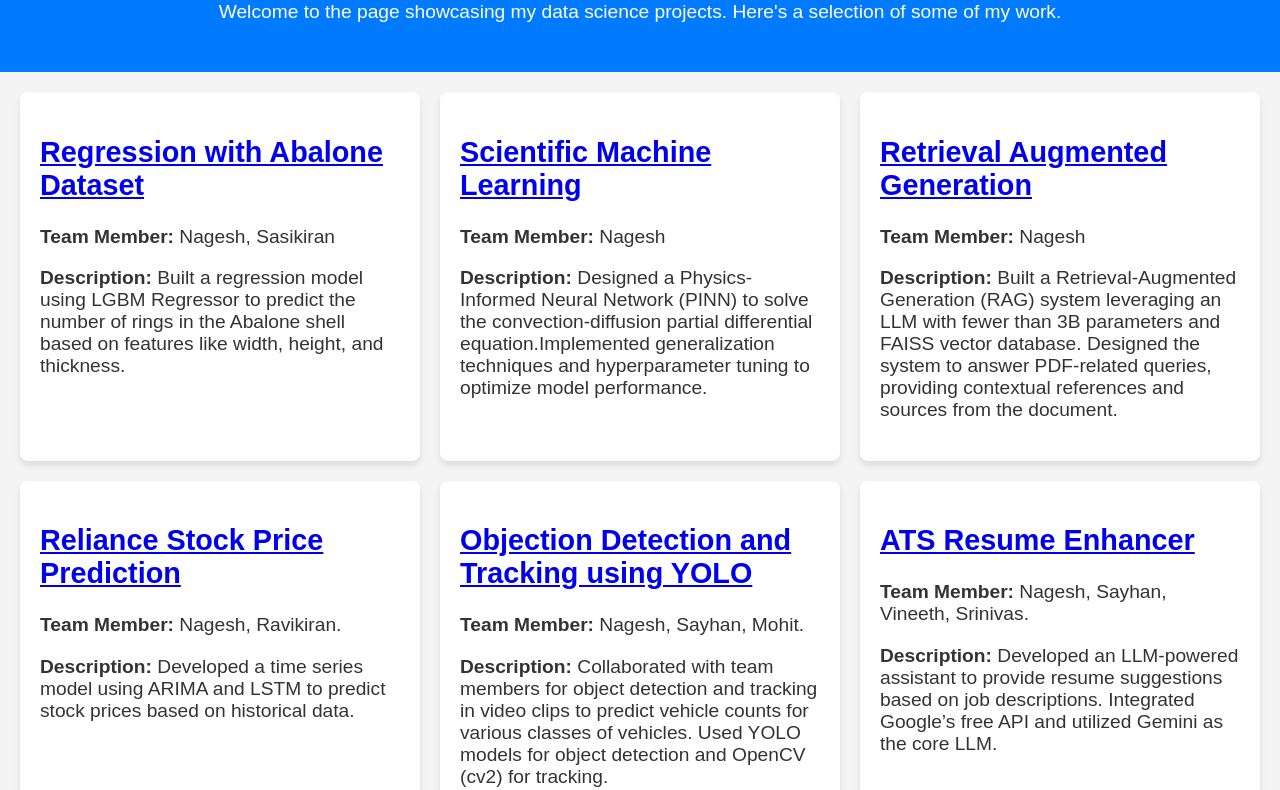
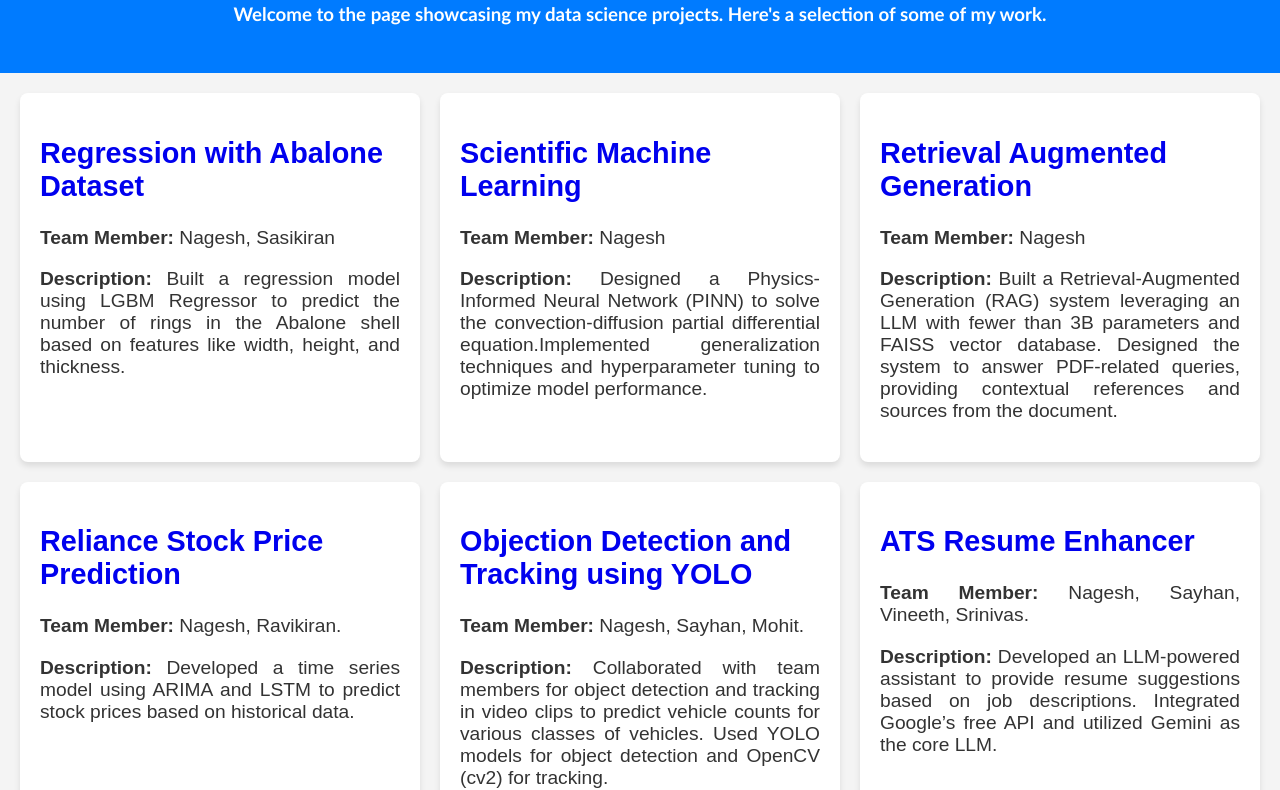
Before and after one commit to Nagesh3399/My-Portfolio-Website, a plain HTML site: page Projects.html in a window 1280 px wide. Shown: the part 103-893 px from the top of the page. Drawn offline with Linux system fonts and the light colour scheme.

Commit message:
making some ui changes

```diff
--- a/Projects.html
+++ b/Projects.html
@@ -11,26 +11,26 @@
 <body>
     <header>
         <h1>My Data Science Projects</h1>
-        <p>Welcome to the page showcasing my data science projects. Here's a selection of some of my work.</p>
+        <h3>Welcome to the page showcasing my data science projects. Here's a selection of some of my work.</h3>
     </header>
 
     <section class="projects">
         <div class="project-card">
-            <h2><a href="https://www.kaggle.com/code/sasikiranroyal/abalone-rings-prediction?scriptVersionId=174895539" target="_blank" rel="noopener noreferrer">Regression with Abalone Dataset</a></h2>
+            <h2><a class = "heading" href="https://www.kaggle.com/code/sasikiranroyal/abalone-rings-prediction?scriptVersionId=174895539" target="_blank" rel="noopener noreferrer">Regression with Abalone Dataset</a></h2>
             <p><strong>Team Member:</strong> Nagesh, Sasikiran</p>
             <p><strong>Description:</strong> Built a regression model using LGBM Regressor to predict the number of rings in the Abalone shell based on features like width, height, and thickness.</p>
         </div>
 
 
         <div class="project-card">
-            <h2><a href = "https://www.kaggle.com/code/nagesh90899/pinn-iisc-best-sub?scriptVersionId=213476463" target="_blank" rel="noopener noreferrer">Scientific Machine Learning</a></h2>
+            <h2><a class = "heading" href = "https://www.kaggle.com/code/nagesh90899/pinn-iisc-best-sub?scriptVersionId=213476463" target="_blank" rel="noopener noreferrer">Scientific Machine Learning</a></h2>
             <p><strong>Team Member:</strong> Nagesh</p>
             <p><strong>Description:</strong> Designed a Physics-Informed Neural Network (PINN) to solve the convection-diffusion partial differential
                 equation.Implemented generalization techniques and hyperparameter tuning to optimize model performance.</p>
         </div>
 
         <div class="project-card">
-            <h2><a href="https://www.kaggle.com/code/nagesh90899/rag-iisc?scriptVersionId=212539955" target="_blank" rel="noopener noreferrer">Retrieval Augmented Generation</a></h2>
+            <h2><a class = "heading" href="https://www.kaggle.com/code/nagesh90899/rag-iisc?scriptVersionId=212539955" target="_blank" rel="noopener noreferrer">Retrieval Augmented Generation</a></h2>
             <p><strong>Team Member:</strong> Nagesh</p>
             <p><strong>Description:</strong> Built a Retrieval-Augmented Generation (RAG) system leveraging an LLM with fewer than 3B parameters and
                 FAISS vector database. Designed the system to answer PDF-related queries, providing contextual references and
@@ -39,14 +39,14 @@
 
         <!-- Additional Project 1 -->
         <div class="project-card">
-            <h2><a href="https://github.com/Nagesh3399/Reliance-Stock-Prediction" target="_blank" rel="noopener noreferrer">Reliance Stock Price Prediction</a></h2>
+            <h2><a class = "heading" href="https://github.com/Nagesh3399/Reliance-Stock-Prediction" target="_blank" rel="noopener noreferrer">Reliance Stock Price Prediction</a></h2>
             <p><strong>Team Member:</strong> Nagesh, Ravikiran.</p>
             <p><strong>Description:</strong> Developed a time series model using ARIMA and LSTM to predict stock prices based on historical data.</p>
         </div>
 
         <!-- Additional Project 2 -->
         <div class="project-card">
-            <h2><a href="https://github.com/Nagesh3399/BTP-Hackathon" target="_blank" rel="noopener noreferrer">Objection Detection and Tracking using YOLO</a></h2>
+            <h2><a class = "heading" href="https://github.com/Nagesh3399/BTP-Hackathon" target="_blank" rel="noopener noreferrer">Objection Detection and Tracking using YOLO</a></h2>
             <p><strong>Team Member:</strong> Nagesh, Sayhan, Mohit.</p>
             <p><strong>Description:</strong> Collaborated with team members for object detection and tracking in video clips to predict vehicle counts for
                 various classes of vehicles. Used YOLO models for object detection and OpenCV (cv2) for tracking.</p>
@@ -54,14 +54,14 @@
 
         <!-- Add more project cards as needed -->
         <div class="project-card">
-            <h2><a href="https://github.com/Nagesh3399/Resume-Enhancer" target="_blank" rel="noopener noreferrer">ATS Resume Enhancer</a></h2>
+            <h2><a class = "heading" href="https://github.com/Nagesh3399/Resume-Enhancer" target="_blank" rel="noopener noreferrer">ATS Resume Enhancer</a></h2>
             <p><strong>Team Member:</strong> Nagesh, Sayhan, Vineeth, Srinivas. </p>
             <p><strong>Description:</strong>  Developed an LLM-powered assistant to provide resume suggestions based on job descriptions. Integrated
                 Google’s free API and utilized Gemini as the core LLM.</p>
         </div>
 
         <div class="project-card">
-            <h2><a href="https://github.com/Nagesh3399/Exploratory-Data-Analysis" target="_blank" rel="noopener noreferrer">Heart Disease EDA and Classification</a></h2>
+            <h2><a class = "heading" href="https://github.com/Nagesh3399/Exploratory-Data-Analysis" target="_blank" rel="noopener noreferrer">Heart Disease EDA and Classification</a></h2>
             <p><strong>Team Member:</strong> Nagesh</p>
             <p><strong>Description:</strong> Performed statistical Analytics and feature engineering to build different Classification models to classify the patient as having disease to be True or False.</p>
         </div>
@@ -71,7 +71,7 @@
     </section>
 
     <footer>
-        <p>&copy; 2025 Nagesh. All Rights Reserved.</p>
+        <p id= "footer">&copy; 2025 Nagesh. All Rights Reserved.</p>
     </footer>
 
 </body>
--- a/css/Projects.css
+++ b/css/Projects.css
@@ -6,6 +6,7 @@ body {
     background-color: #f4f4f4;
     color: #333;
     width:100%;
+    text-decoration: none;
 }
 
 header {
@@ -26,6 +27,8 @@ h1 {
 
 p {
     font-size: 1.2em;
+    text-decoration: none;
+    text-align: justify;
 }
 
 footer {
@@ -44,6 +47,7 @@ footer {
     gap: 20px;
     padding: 20px;
     margin: 0 auto;
+    text-decoration: none;
 }
 
 .project-card {
@@ -52,17 +56,37 @@ footer {
     border-radius: 8px;
     box-shadow: 0 4px 6px rgba(0, 0, 0, 0.1);
     transition: transform 0.3s ease;
+    text-decoration: none;
+    text-align: left;
 }
 
 .project-card:hover {
     transform: translateY(-10px);
+    text-decoration: none;
 }
 
 h2 {
     color: #007BFF;
     font-size: 1.8em;
+    text-decoration: none;
 }
 
 strong {
     font-weight: bold;
 }
+
+.heading {
+    text-decoration: none;
+}
+
+ h1{
+    font-family:'Trebuchet MS', 'Lucida Sans Unicode', 'Lucida Grande', 'Lucida Sans', Arial, sans-serif;
+}
+
+h3{
+    font-family:'Trebuchet MS', 'Lucida Sans Unicode', 'Lucida Grande', 'Lucida Sans', Arial, sans-serif;
+}
+
+#footer{
+    text-align: center;
+}
```
Also changed, not shown: css/Home.css (+17 -1 lines).
